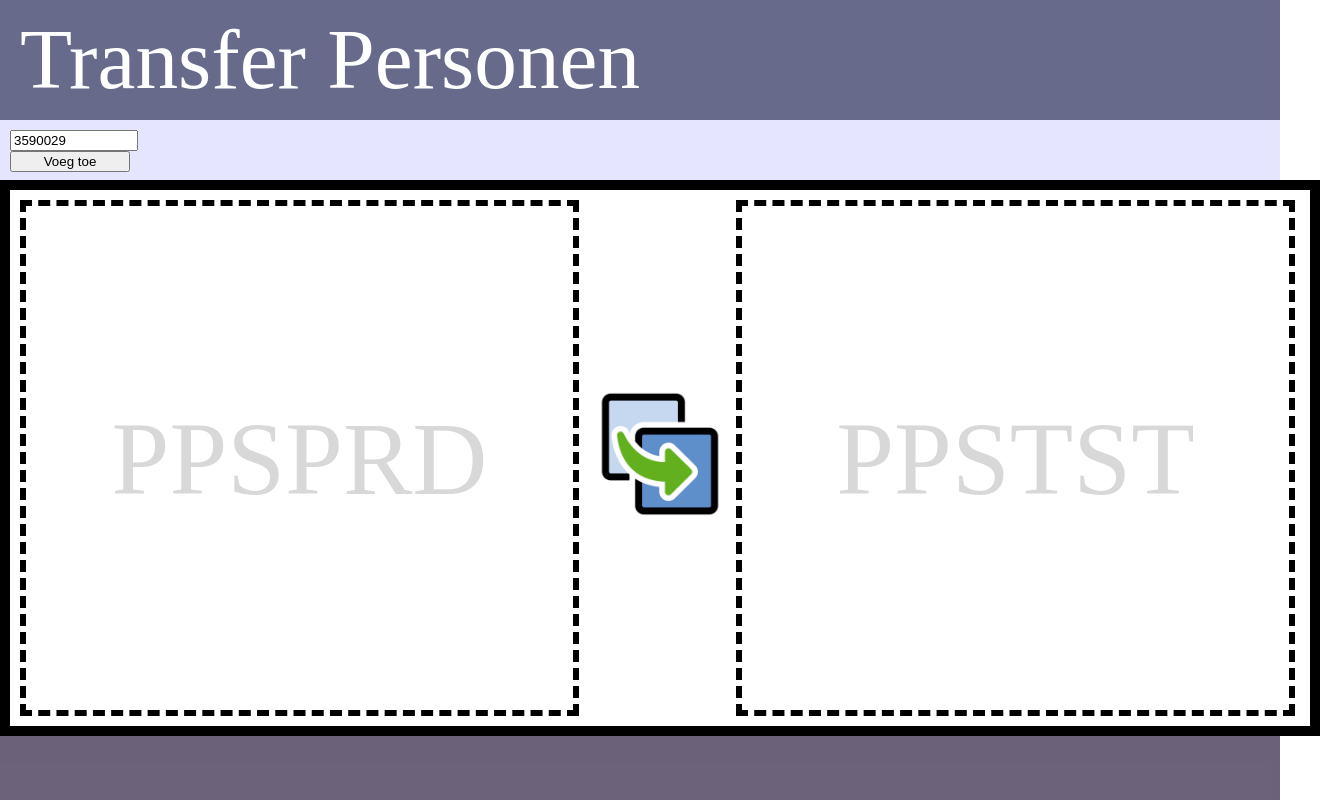
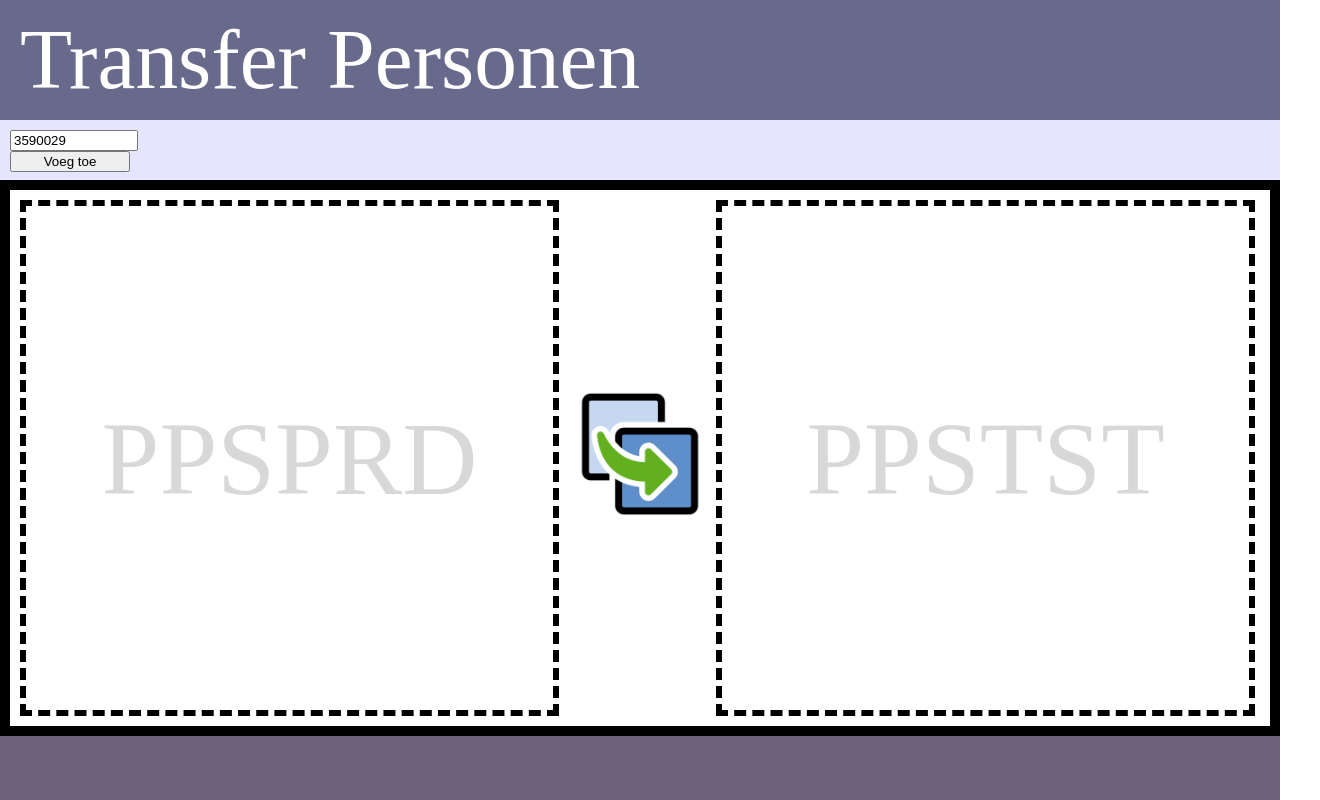
Before and after one commit to Lveekhout/transferpersonenschets, a plain HTML site: page index.html in a window 1280 px wide. Shown: the whole page, 1320 px wide, since content can reach past the window. Drawn offline with Linux system fonts and the light colour scheme.

Commit message:
Kleine aanpassing

```diff
--- a/css/main.css
+++ b/css/main.css
@@ -22,12 +22,9 @@ div#content {
     position: absolute;
     padding: 10px;
     top: 180px;
-/*
-    left: 250px;
+    left: 0;
+    bottom: 64px;
     right: 0;
-*/
-    bottom: 64px;
-    width: 100%;
     font-size: 28pt;
     overflow: auto;
 }
```
Also changed, not shown: index.html (line endings or trailing spaces).
